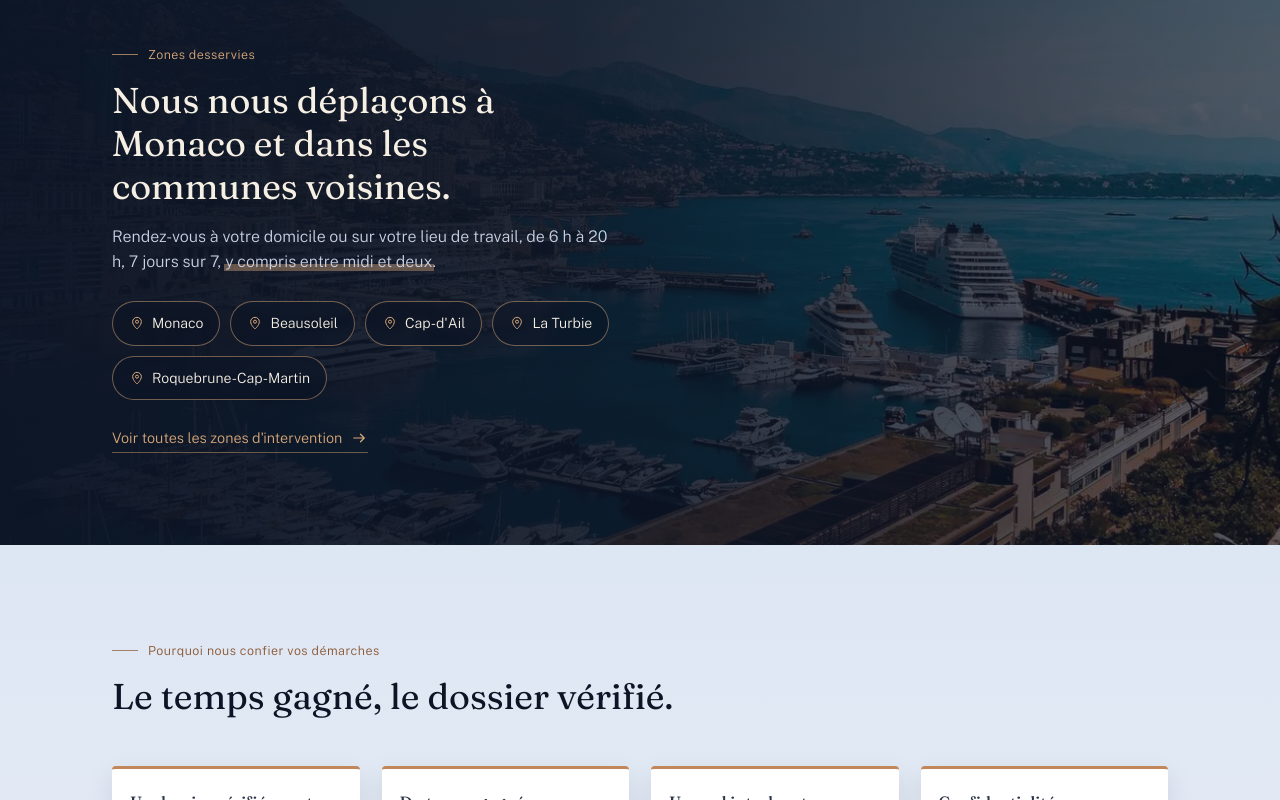
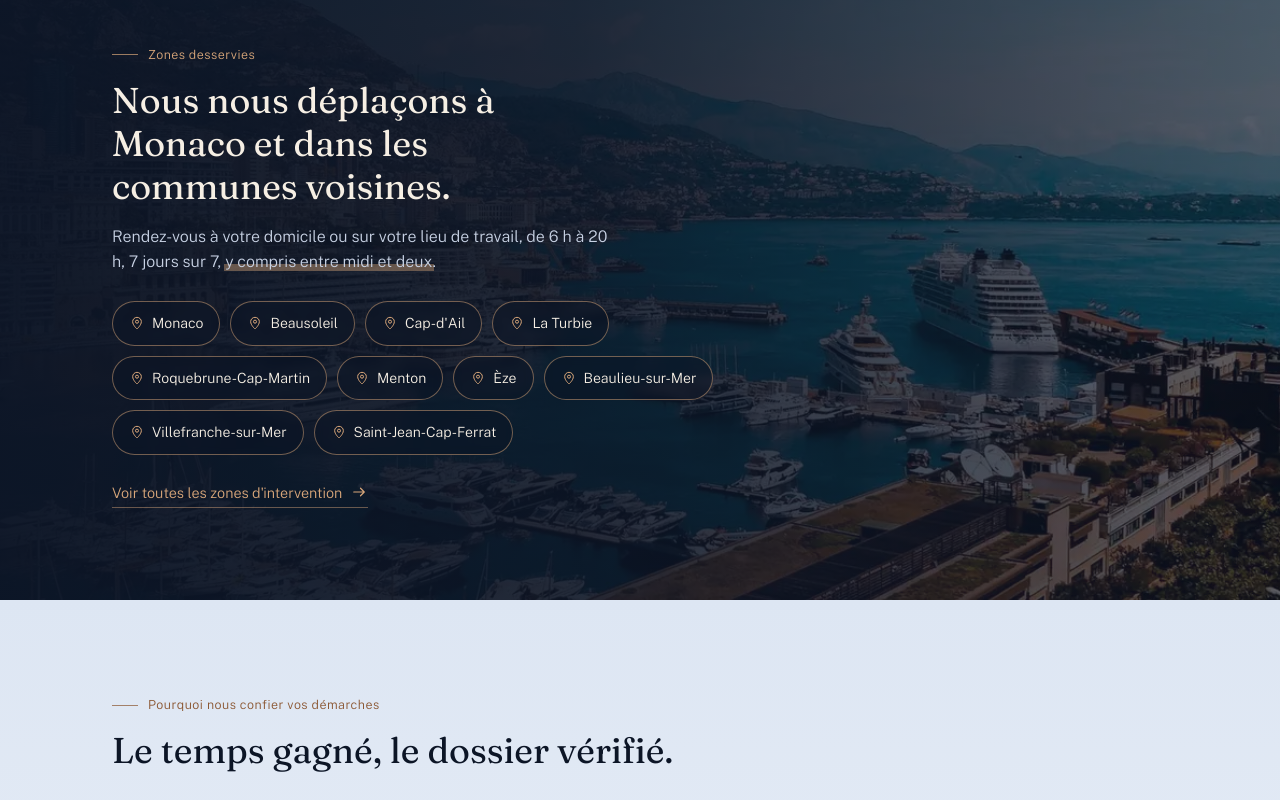
Before and after one commit to MARIR06510/MARIR-SERVICE, a plain HTML site: page index.html in a window 1280 px wide. Shown: the part 4652-5452 px from the top of the page. Drawn offline with nearby package versions, Linux system fonts and the light colour scheme.

Commit message:
Add files via upload

```diff
--- a/index.html
+++ b/index.html
@@ -264,7 +264,7 @@
 <meta property="og:url" content="https://www.marir-service.com/">
 <meta property="og:image" content="https://www.marir-service.com/images/monaco-port-hercule-panorama.jpg">
 <meta name="twitter:card" content="summary_large_image">
-<script type="application/ld+json">{"@context": "https://schema.org", "@type": "ProfessionalService", "name": "Marir Service Admin", "url": "https://www.marir-service.com/", "image": "https://www.marir-service.com/images/monaco-port-hercule-panorama.jpg", "telephone": "+33613088624", "email": "contact@marir-service.com", "description": "Cabinet privé à Monaco et sur la Côte d'Azur : carte grise (ANTS), immatriculation de véhicule à Monaco (STC), immatriculation de bateau, pose de plaques à domicile.", "address": {"@type": "PostalAddress", "addressLocality": "Beausoleil", "postalCode": "06240", "addressCountry": "FR"}, "areaServed": [{"@type": "Country", "name": "Monaco"}, {"@type": "City", "name": "Beausoleil"}, {"@type": "AdministrativeArea", "name": "Côte d'Azur"}, {"@type": "City", "name": "Cap-d'Ail"}, {"@type": "City", "name": "Roquebrune-Cap-Martin"}, {"@type": "City", "name": "La Turbie"}], "serviceType": ["Carte grise (ANTS)", "Immatriculation de véhicule à Monaco (STC)", "Immatriculation de navire (France et Monaco)", "Permis de conduire monégasque", "Pose de plaques d'immatriculation à domicile"], "availableLanguage": ["fr", "en", "ru", "de", "it"]}</script>
+<script type="application/ld+json">{"@context": "https://schema.org", "@type": "ProfessionalService", "name": "Marir Service Admin", "url": "https://www.marir-service.com/", "image": "https://www.marir-service.com/images/monaco-port-hercule-panorama.jpg", "telephone": "+33613088624", "email": "contact@marir-service.com", "description": "Cabinet privé à Monaco et sur la Côte d'Azur : carte grise (ANTS), immatriculation de véhicule à Monaco (STC), immatriculation de bateau, pose de plaques à domicile.", "address": {"@type": "PostalAddress", "addressLocality": "Beausoleil", "postalCode": "06240", "addressCountry": "FR"}, "areaServed": [{"@type": "Country", "name": "Monaco"}, {"@type": "City", "name": "Beausoleil"}, {"@type": "AdministrativeArea", "name": "Côte d'Azur"}, {"@type": "City", "name": "Cap-d'Ail"}, {"@type": "City", "name": "Roquebrune-Cap-Martin"}, {"@type": "City", "name": "La Turbie"}, {"@type": "City", "name": "Menton"}, {"@type": "City", "name": "Èze"}, {"@type": "City", "name": "Beaulieu-sur-Mer"}, {"@type": "City", "name": "Villefranche-sur-Mer"}, {"@type": "City", "name": "Saint-Jean-Cap-Ferrat"}], "serviceType": ["Carte grise (ANTS)", "Immatriculation de véhicule à Monaco (STC)", "Immatriculation de navire (France et Monaco)", "Permis de conduire monégasque", "Pose de plaques d'immatriculation à domicile"], "availableLanguage": ["fr", "en", "ru", "de", "it"]}</script>
 <style>
 /* ===== Thème bleu — fonds alternés ===== */
 :root{--nv:#0c1526;--nv2:#12203a;--nv3:#1a2c4d;--pb:#e8eef7;--pb2:#dde6f3;--cu:#d9a77a}
@@ -859,6 +859,11 @@ html:not(.js) .hl{background-size:100% 100%}
         <a href="carte-grise-cap-d-ail.html"><svg><use href="#i-pin"/></svg>Cap-d'Ail</a>
         <a href="carte-grise-la-turbie.html"><svg><use href="#i-pin"/></svg>La Turbie</a>
         <a href="carte-grise-roquebrune-cap-martin.html"><svg><use href="#i-pin"/></svg>Roquebrune-Cap-Martin</a>
+        <a href="zones-intervention.html"><svg><use href="#i-pin"/></svg>Menton</a>
+        <a href="zones-intervention.html"><svg><use href="#i-pin"/></svg>Èze</a>
+        <a href="zones-intervention.html"><svg><use href="#i-pin"/></svg>Beaulieu-sur-Mer</a>
+        <a href="zones-intervention.html"><svg><use href="#i-pin"/></svg>Villefranche-sur-Mer</a>
+        <a href="zones-intervention.html"><svg><use href="#i-pin"/></svg>Saint-Jean-Cap-Ferrat</a>
       </div>
       <a class="zones-link" href="zones-intervention.html">Voir toutes les zones d'intervention <svg><use href="#i-arrow"/></svg></a>
     </div>
```
